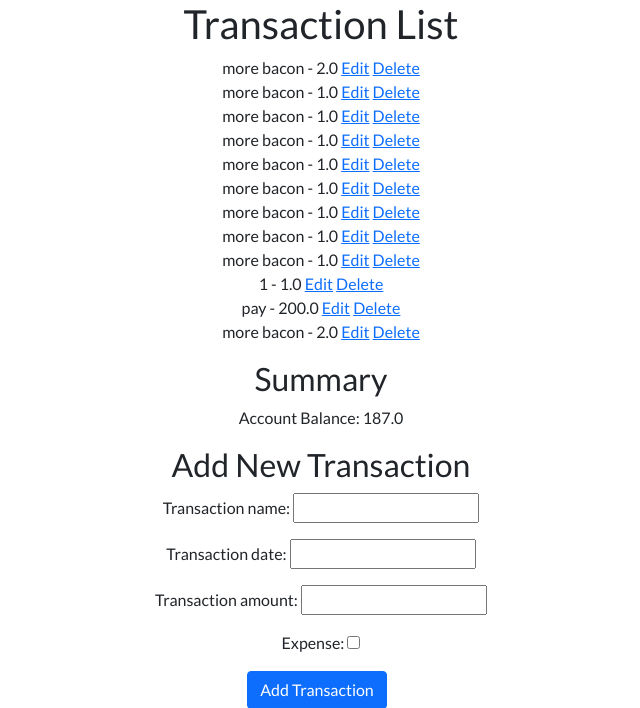
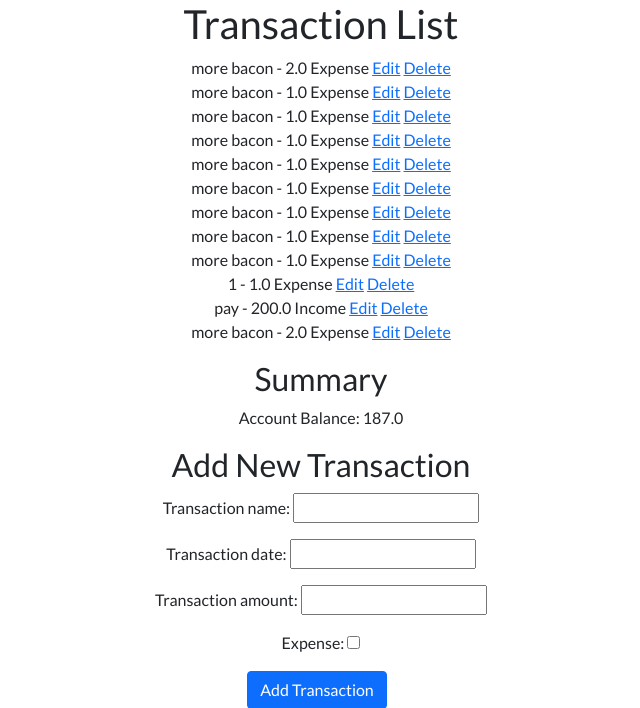
Before and after one commit to Richard-Hallam/Individual-Full-Stack-Project-Assessment, a Django app: page /transactions/ in a window 1280 px wide. Shown: the part 56-764 px from the top of the page, without its empty margins (319-959 px from the left). Run offline with Django 4.2, Linux system fonts and the light colour scheme; a user stored in the database is signed in; data comes from the database, SQL or seed files in the repository.

Commit message:
Added classification of income or expense for transactions in transaction list

```diff
--- a/transactions/templates/transactions/transaction_list.html
+++ b/transactions/templates/transactions/transaction_list.html
@@ -44,6 +44,11 @@
                     {% for transaction in transactions %}
                         <li class="list-unstyled">
                             {{ transaction.transaction_name }} - {{ transaction.transaction_amount }}
+                            {% if transaction.expense %}
+                                    Expense
+                                {% else %}
+                                    Income
+                                {% endif %}
                             <a href="{% url 'edit_transaction' transaction.transaction_id %}">Edit</a>
                             <a href="{% url 'delete_transaction' transaction.transaction_id %}">Delete</a>
                         </li>
```
Also changed, not shown: README.md.
